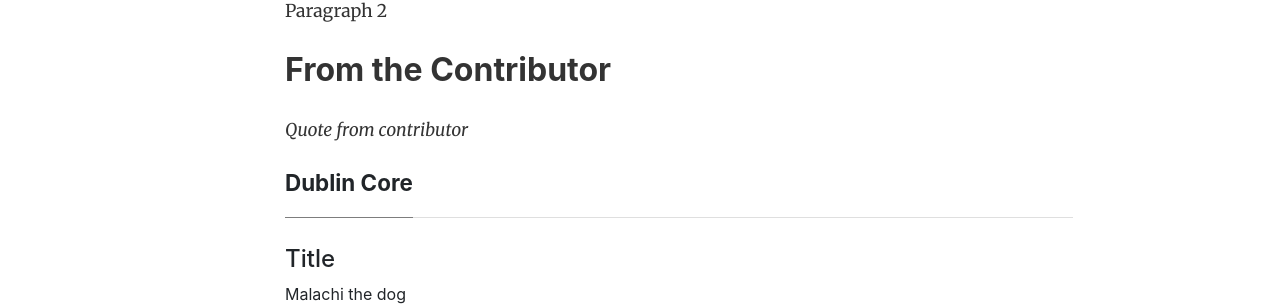
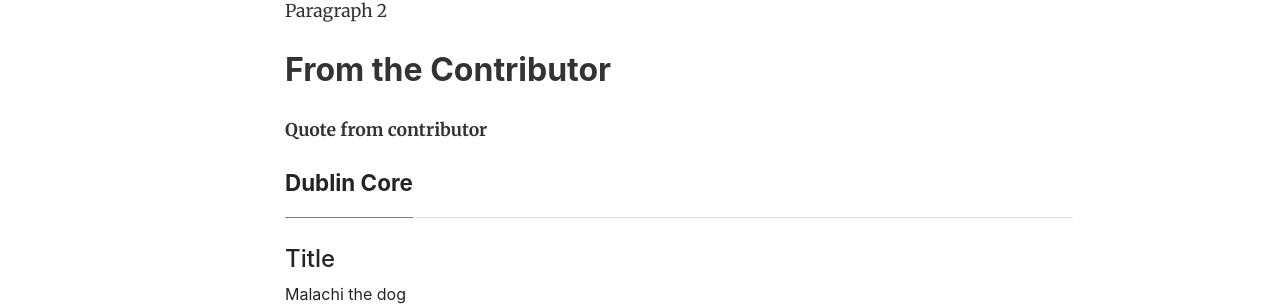
Before and after one commit to H301HistoryHarvest/H301HistoryHarvest, a Jekyll site: the page built from _items/2019-10-03-0007.md, in a window 1280 px wide. Shown: the part 485-793 px from the top of the page. Built offline with Jekyll 4.4.1, drawn with Linux system fonts in a browser that asks for light colours; nearby versions of some CDN libraries; comment, search, counter and statistics services are not loaded.

Commit message:
Update 2019-10-03-0007.md

```diff
--- a/_items/2019-10-03-0007.md
+++ b/_items/2019-10-03-0007.md
@@ -22,4 +22,4 @@ Paragraph 2
 
 ## From the Contributor
 
-*Quote from contributor*
+**Quote from contributor**
```
